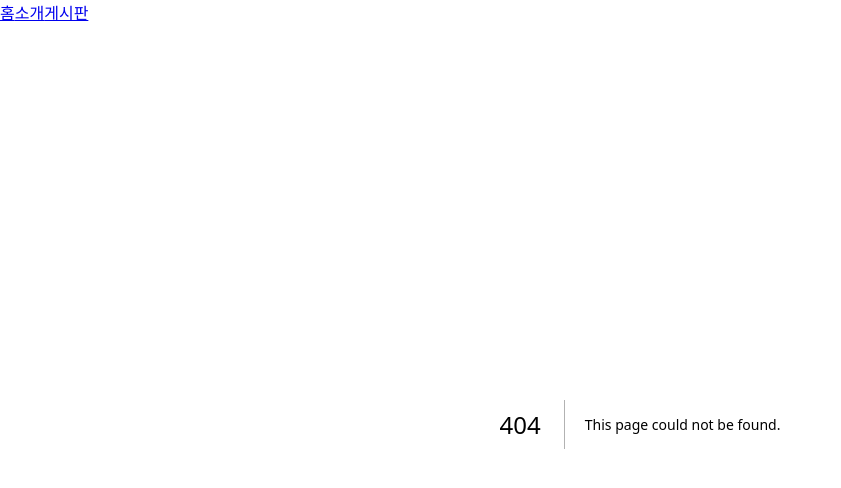
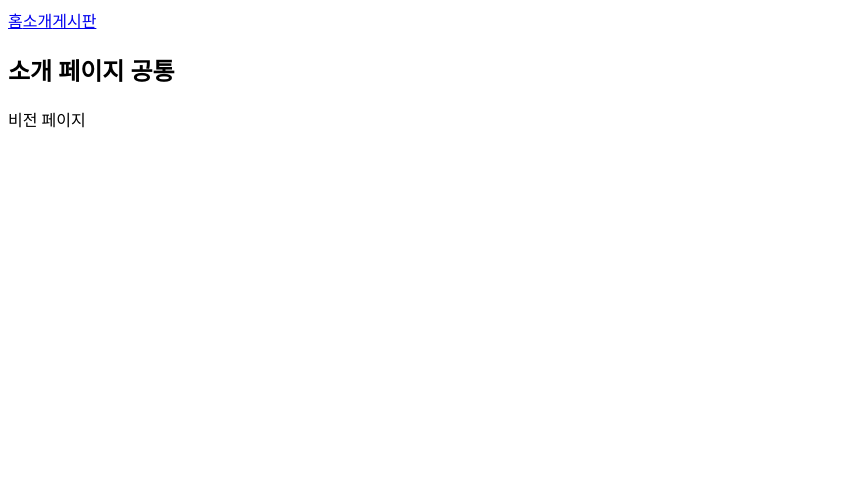
Before and after one commit to bambbdd/nextjsSpringbootDemo, a Next.js app in the folder frontapp/: page /about/vision in a window 1280 px wide. Before the commit this address had no page. Shown: the top 488 px of the page, without its empty margins (0-841 px from the left). Built offline with nearby package versions, Linux system fonts and the light colour scheme.

Commit message:
2depth routing

```diff
--- /dev/null
+++ b/frontapp/app/about/vision/page.tsx
@@ -0,0 +1,3 @@
+export default function Vision() {
+    return (<>비전 페이지</>)
+}
```
Also changed, not shown: frontapp/app/structure.txt (added).
